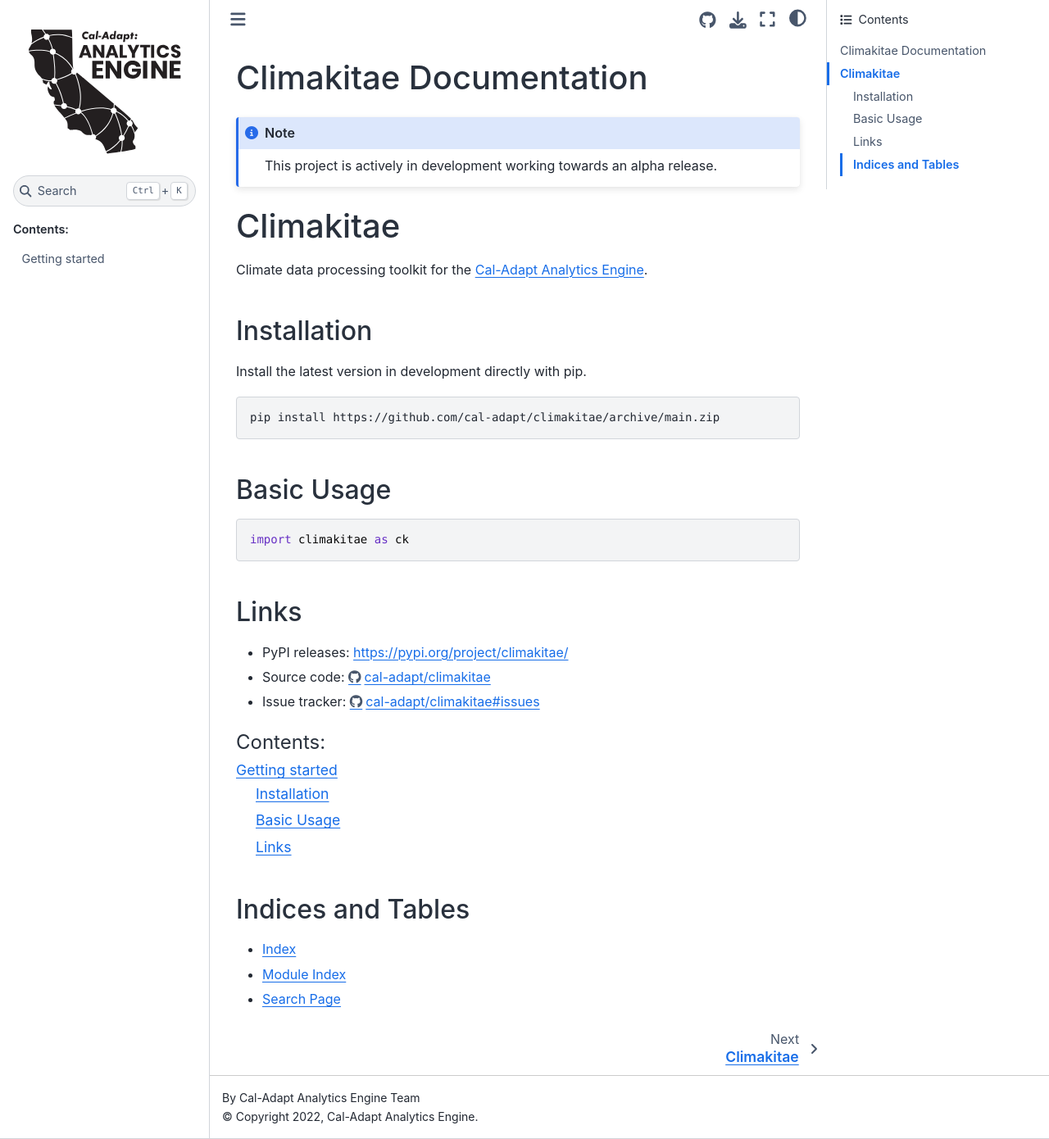
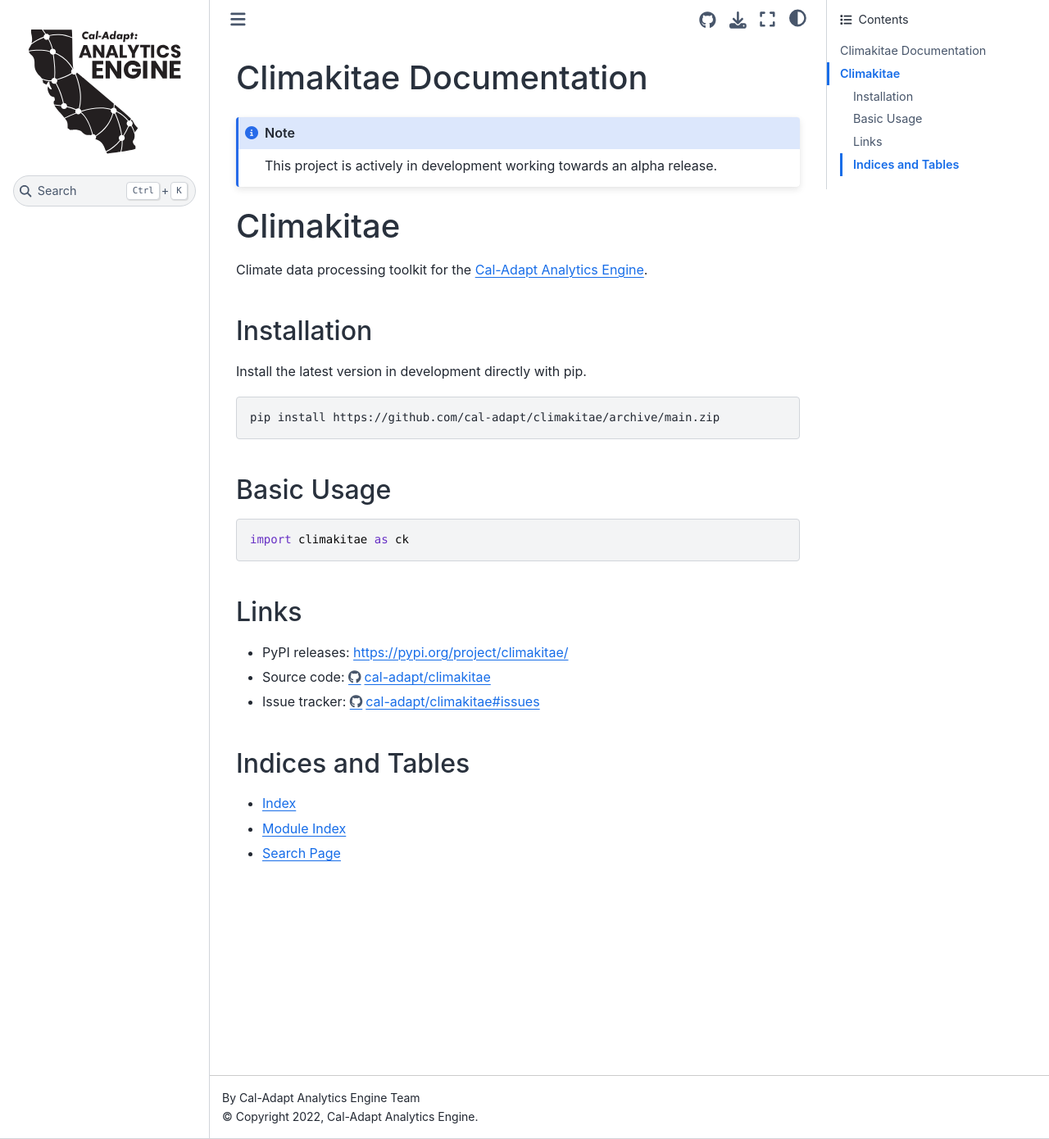
Before and after one commit to cal-adapt/climakitae, a Sphinx documentation site: the page built from docs/index.rst, in a window 1280 px wide and 1390 px high. Shown: the whole window at 82% size. Built offline with Sphinx 7.4.7 and the Sphinx Book theme 1.1.4, drawn with Linux system fonts in a browser that asks for light colours; pages that are not in the unit, such as notebooks, are missing from menus.

Commit message:
Remove readme from toctree

```diff
--- a/docs/index.rst
+++ b/docs/index.rst
@@ -11,7 +11,6 @@
    :maxdepth: 2
    :caption: Contents:
 
-   Getting started <readme>
    API reference <modules>
 
 Indices and Tables
```
